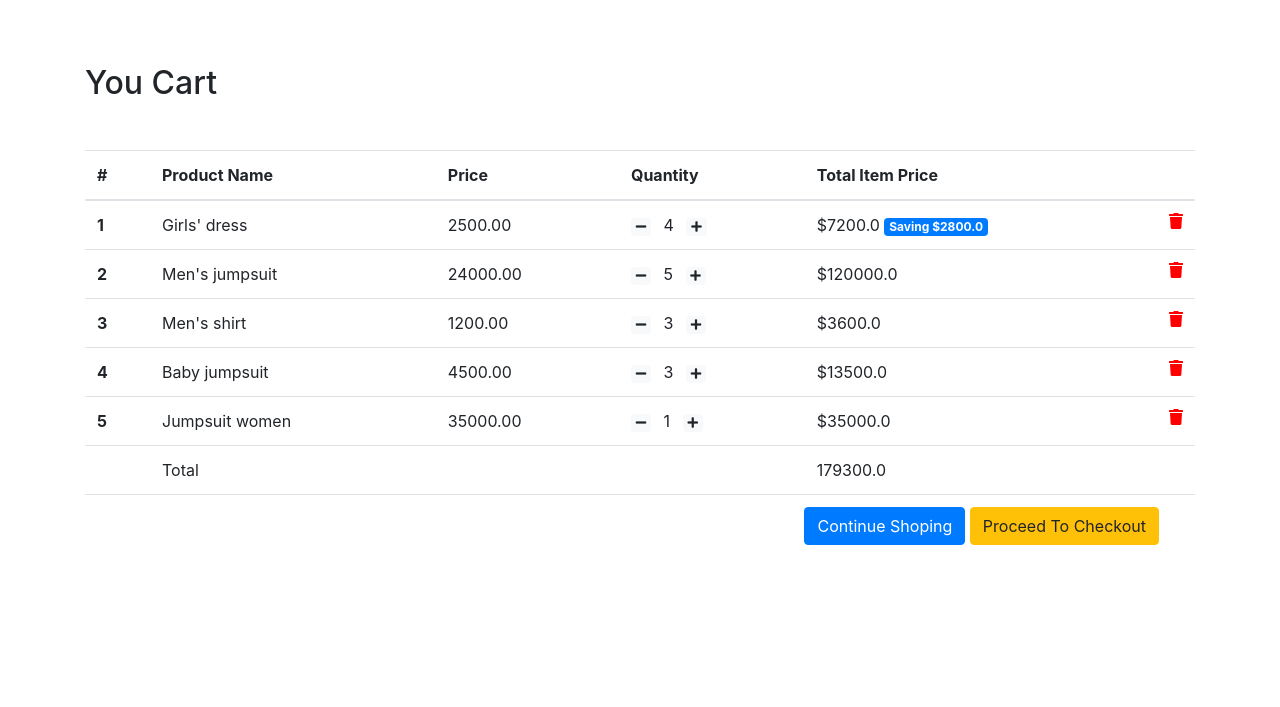
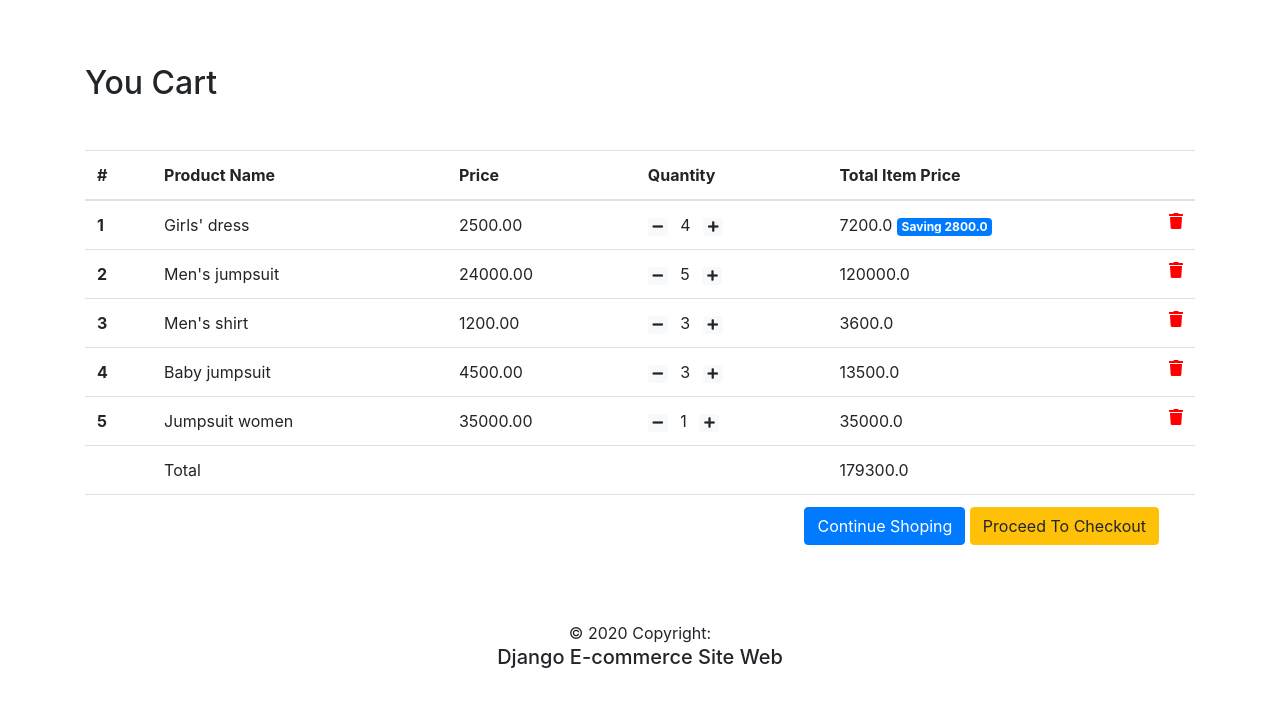
Before and after one commit to makhloufi200/e_commerce, a Django app: page /cart/ in a window 1280 px wide. Shown: the part 56-763 px from the top of the page. Run offline with Django 3.2, Linux system fonts and the light colour scheme; a user stored in the database is signed in; data comes from the database, SQL or seed files in the repository; some libraries are stand-ins or nearby versions.

Commit message:
add footer to template

```diff
--- a/Template/base.html
+++ b/Template/base.html
@@ -63,7 +63,7 @@
 
     {% block content %}
     {% endblock content %}
-
+		{% include "footer.html" %}
     {% block extra_body %}
     {% endblock %}
 
--- a/Template/cart/home.html
+++ b/Template/cart/home.html
@@ -29,10 +29,10 @@
 		  </td>
 		  <td>
 			{% if cart.item.discount_price %}
-					${{ cart.get_total_discount_item_price }}
-					<span class="badge badge-primary">Saving ${{ cart.get_amount_saved }}</span>
+					{{ cart.get_total_discount_item_price }}
+					<span class="badge badge-primary">Saving {{ cart.get_amount_saved }}</span>
 				{% else %}
-					${{ cart.get_total }}
+					{{ cart.get_total }}
 				{% endif %}
 				<a style='color: red;' href="{% url 'cartapp:remove-cart' cart.item.slug %}">
 					<i class="fas fa-trash float-right"></i>
--- /dev/null
+++ b/Template/footer.html
@@ -0,0 +1,11 @@
+<!--Footer-->
+  <footer class="page-footer text-center font-small mt-4 wow fadeIn">
+
+    <!--Copyright-->
+    <div class="footer-copyright py-3">
+      © 2020 Copyright:
+      <h5>Django E-commerce Site Web</h5>
+    </div>
+    <!--/.Copyright-->
+
+  </footer>
--- a/Template/items/list_items.html
+++ b/Template/items/list_items.html
@@ -33,7 +33,7 @@
 
 				</div>
 					<div class="card-footer text-center">
-						<a href="cart/{{ item.slug }}" class="btn btn-success">Order Now</a>
+						<a href="cart/{{ item.slug }}" class="btn btn-success">Add to Cart</a>
 						<!--<a href="remove/{{ item.slug }}" class="btn btn-danger">Remove from Cart</a>-->
 					</div>
 			</div>
--- a/cart/views.py
+++ b/cart/views.py
@@ -7,7 +7,7 @@ from django.views.generic import ListView, DetailView, View
 from django.contrib import messages
 
 # Create your views here.
-
+@login_required
 def add_to_cart(request,slug):
 	item = get_object_or_404(Items,slug=slug)
 	order_item,created = Cart.objects.get_or_create(item=item,user=request.user)
@@ -29,6 +29,7 @@ def add_to_cart(request,slug):
 		messages.info(request,"This Item was added to your Cart")
 		return redirect("mainapp:all_items")
 
+@login_required
 def remove_from_cart(request, slug):
     item = get_object_or_404(Items, slug=slug)
     cart_qs = Cart.objects.filter(user=request.user, item=item)
@@ -81,7 +82,7 @@ def CartView(request):
         messages.warning(request, "You do not have any item in your Cart")
         return redirect("mainapp:home")
 
-
+@login_required
 def decreaseCart(request, slug):
     item = get_object_or_404(Items, slug=slug)
     order_qs = Order.objects.filter(
--- a/e_commerce/urls.py
+++ b/e_commerce/urls.py
@@ -26,6 +26,7 @@ urlpatterns = [
 	path('', include('app.urls', namespace='mainapp')),
 	path('', include('cart.urls', namespace='cartapp')),
 	path('',include('userapp.urls')),
+	path('accounts/', include('django.contrib.auth.urls')),
 ]+ static(settings.MEDIA_URL, document_root=settings.MEDIA_ROOT)
 
 
```
